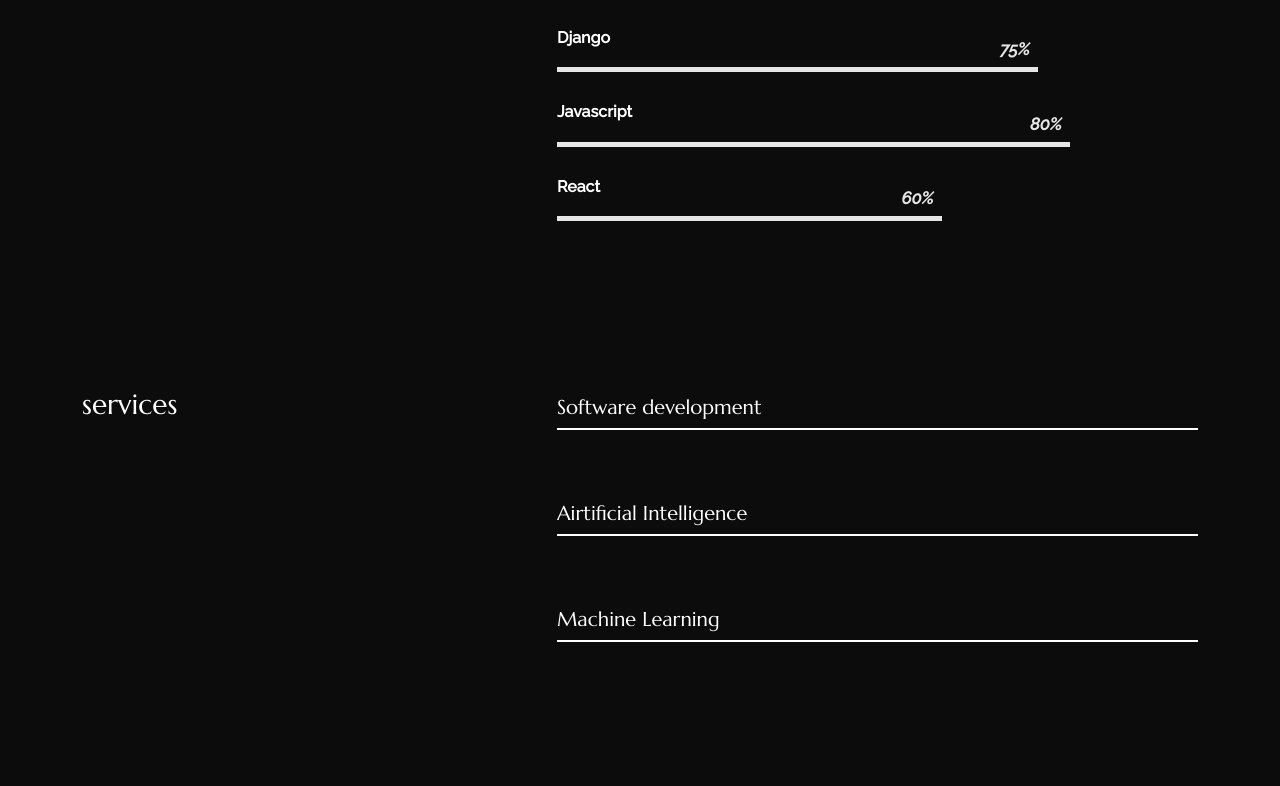
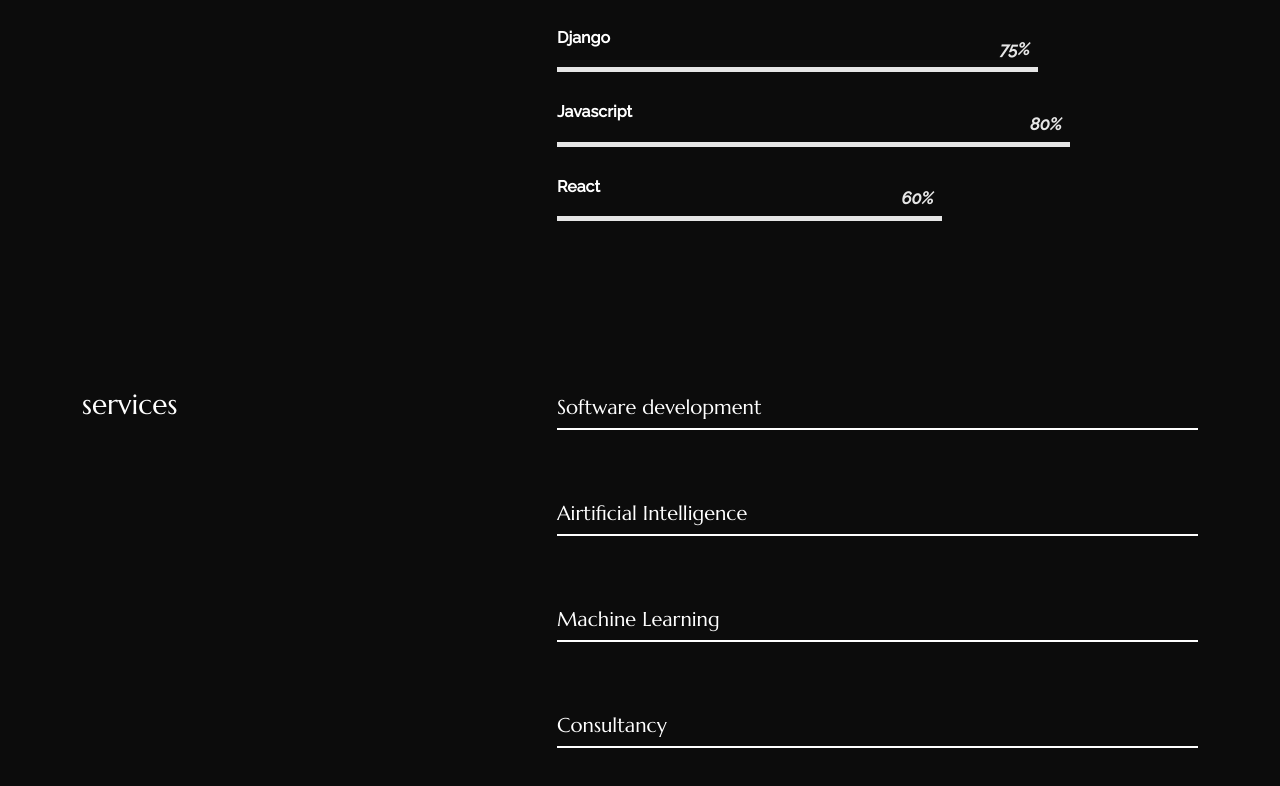
Before and after one commit to Raudin/muga-portfolio, a React (Create React App) app: page /about in a window 1280 px wide. Shown: the part 1192-1978 px from the top of the page. Before the commit the page ends 1874 px from the top, so only its background shows below. Built offline with nearby package versions, Linux system fonts and the light colour scheme.

Commit message:
Update content_option.js

```diff
--- a/src/content_option.js
+++ b/src/content_option.js
@@ -86,6 +86,10 @@
         title: "Machine Learning",
         description: " ",
     },
+    {
+        title: "Consultancy",
+        description: " ",
+    },
 ];
 
 const dataportfolio = [{
```
